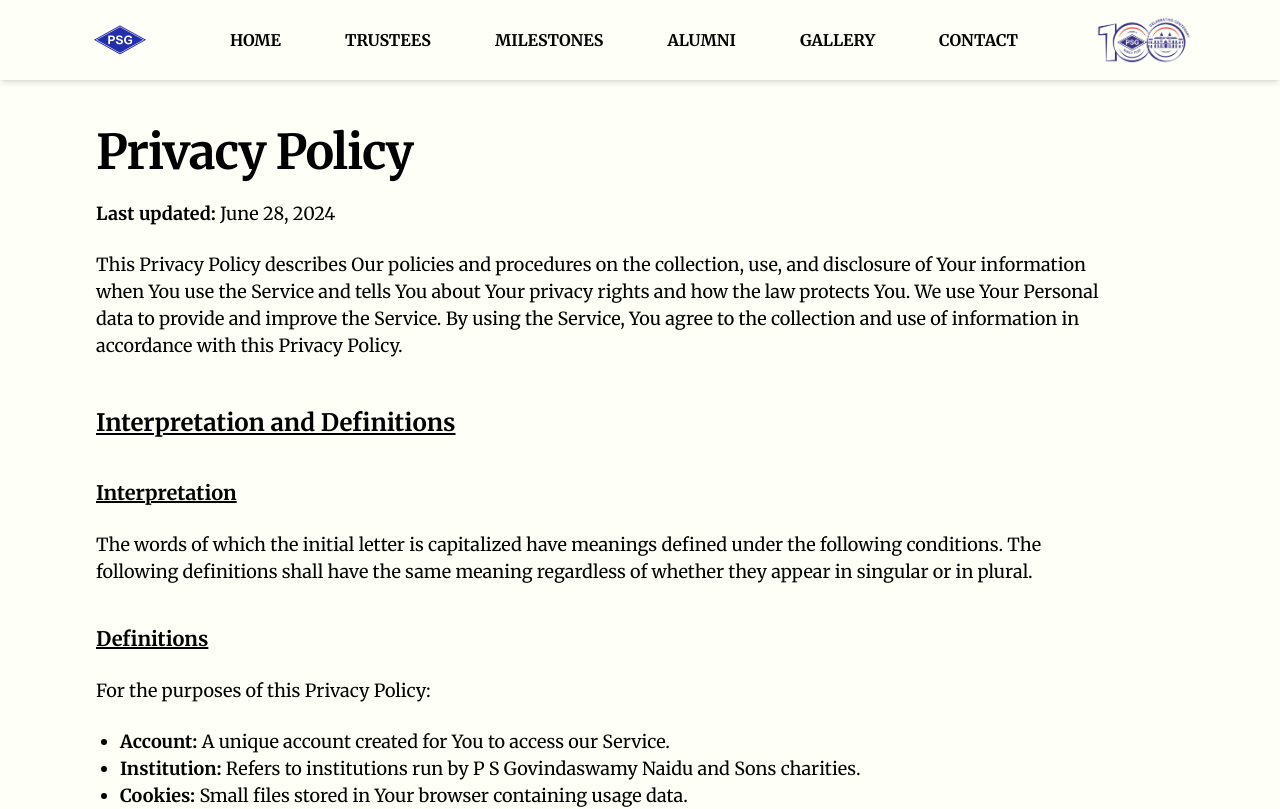
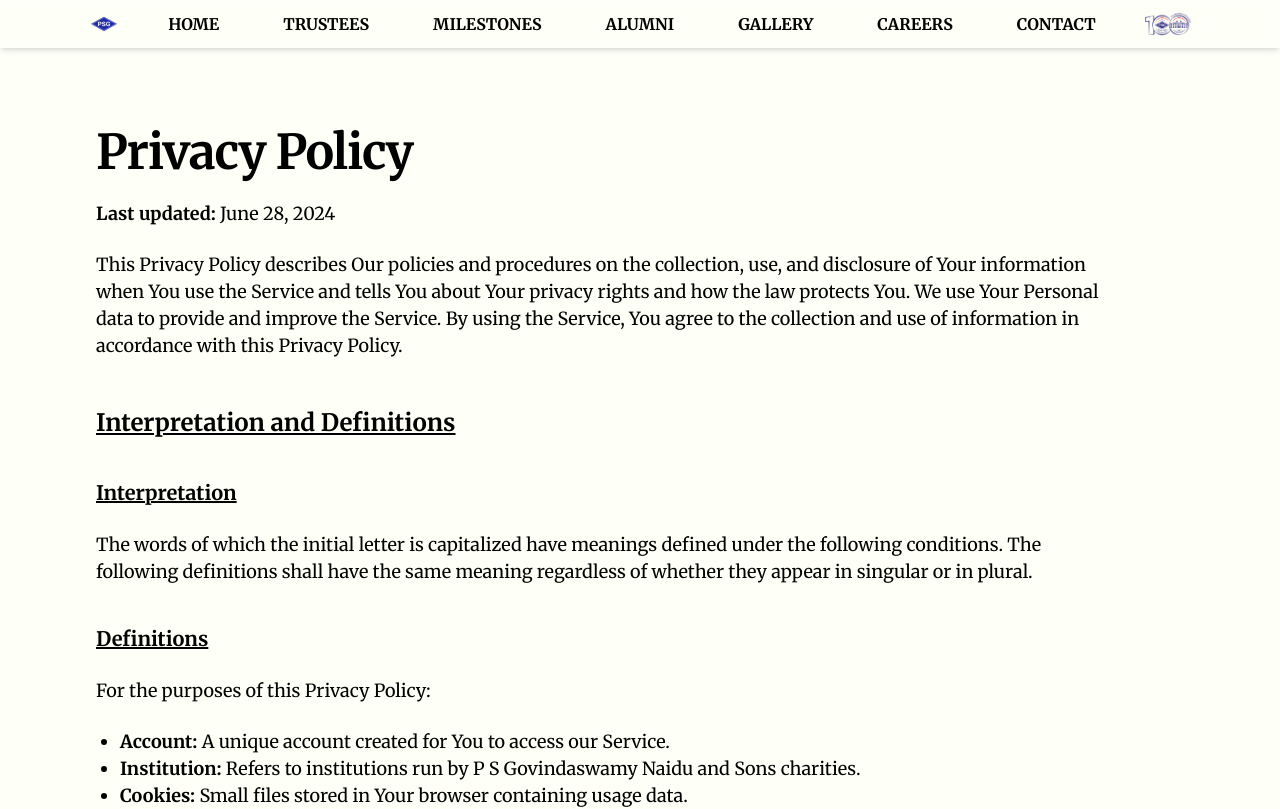
Before and after one commit to Vijay-Psgtech/Psg-Sons, a React (Vite) app: page /privacy-policy in a window 1280 px wide. Shown: the top 809 px of the page. Built offline with nearby package versions, Linux system fonts and the light colour scheme.

Commit message:
Header & dockerfile changes work done.

```diff
--- a/src/components/Header.jsx
+++ b/src/components/Header.jsx
@@ -13,12 +13,21 @@ const Header = () => {
     "MileStones",
     "Alumni",
     "Gallery",
+    "Careers",
     "Contact",
   ];
 
   const handleNavigation = (section) => {
+
+    if(section === "Careers") {
+      window.open("https://careers.psginstitutions.in", "_blank");
+      setMenuOpen(false);
+      return;
+    }
+
     const idMap = {
       Alumni: "alumni.2",
+
     };
     const sectionId = idMap[section] || section.toLowerCase();
     setMenuOpen(false);
```
Also changed, not shown: 1 other file (tests, documents, lock files or other folders).
